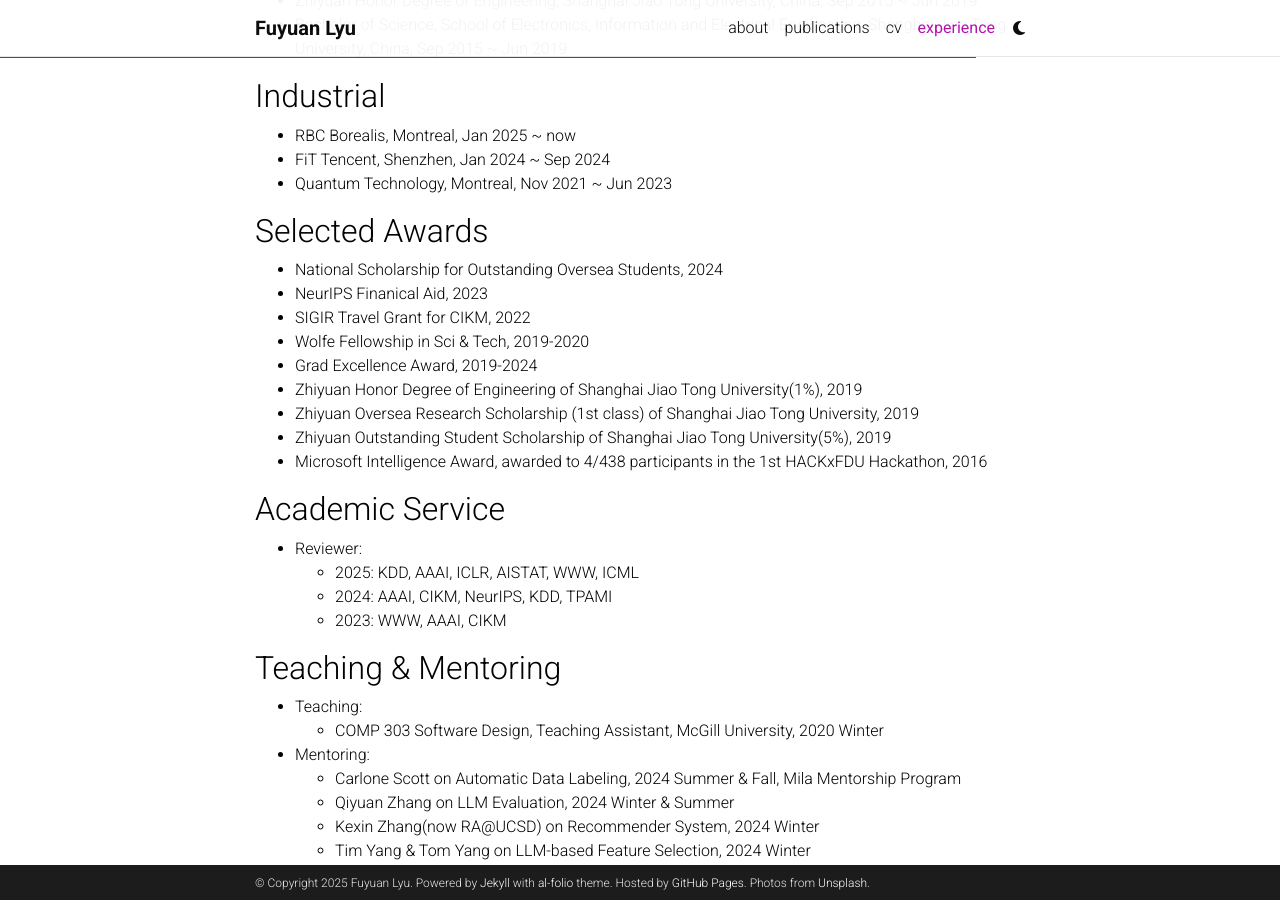
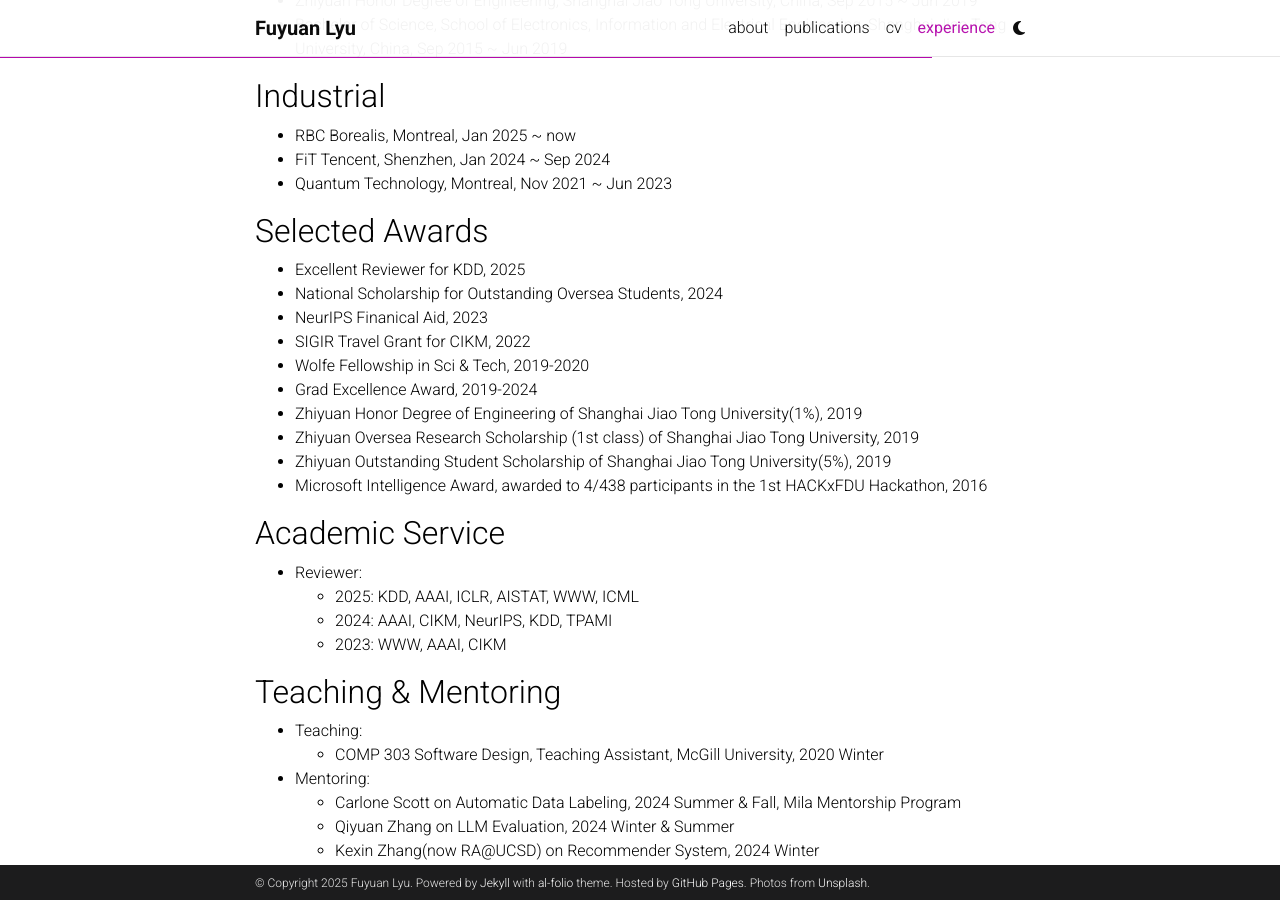
Before and after one commit to fuyuanlyu/fuyuanlyu.github.io, a Jekyll site: the page built from _pages/teaching.md, in a window 1280 px wide and 900 px high, scrolled down 386 px. Built offline with Jekyll 4.4.1, drawn with Linux system fonts in a browser that asks for light colours; comment, search, counter and statistics services are not loaded; a style sheet for code colours, icons or effects is not loaded.

Commit message:
add award

```diff
--- a/_pages/teaching.md
+++ b/_pages/teaching.md
@@ -26,7 +26,7 @@
 
 
 ## Selected Awards
-
+- Excellent Reviewer for KDD, 2025
 - National Scholarship for Outstanding Oversea Students, 2024
 - NeurIPS Finanical Aid, 2023
 - SIGIR Travel Grant for CIKM, 2022
```
